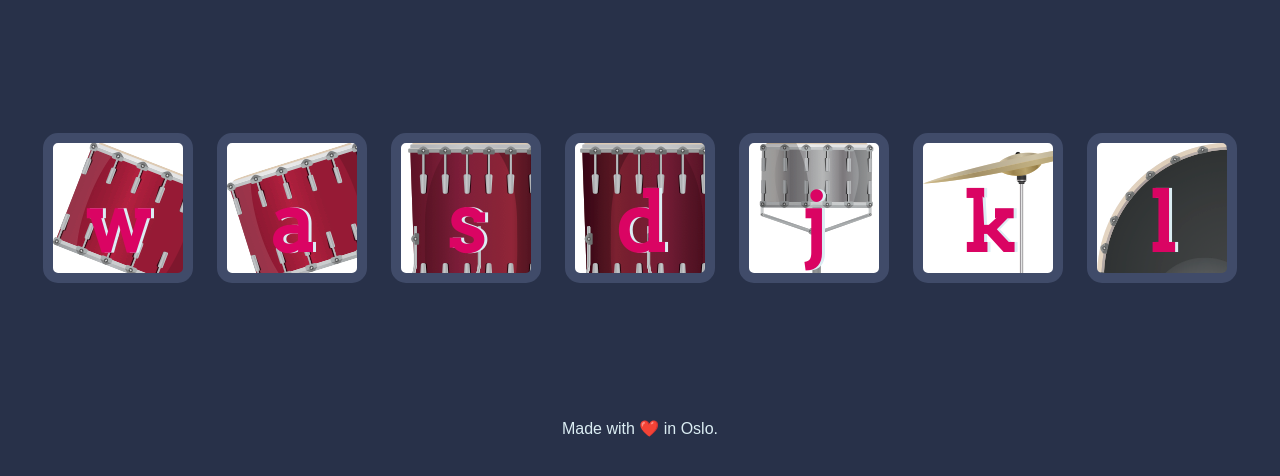
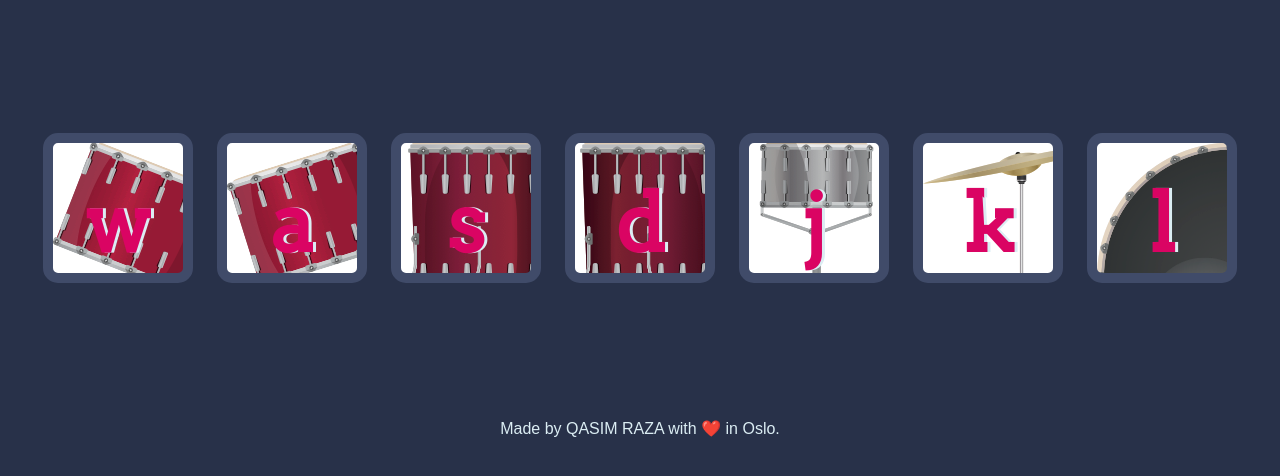
Before and after one commit to Qasimmalhi/Drumkit, a plain HTML site: page index.html in a window 1280 px wide. Shown: the part 156-632 px from the top of the page. Drawn offline with Linux system fonts and the light colour scheme.

Commit message:
DRUM KIT initial file

```diff
--- a/index.html
+++ b/index.html
@@ -29,6 +29,6 @@
   <script src="index.js" charset="utf-8"></script>
 </body>
 <footer>
-  Made with ❤️ in Oslo.
+  Made by QASIM RAZA with ❤️ in Oslo.
 </footer>
 </html>
```
